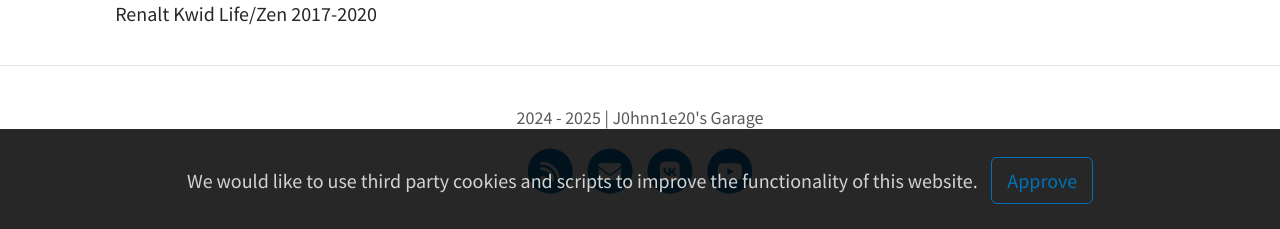
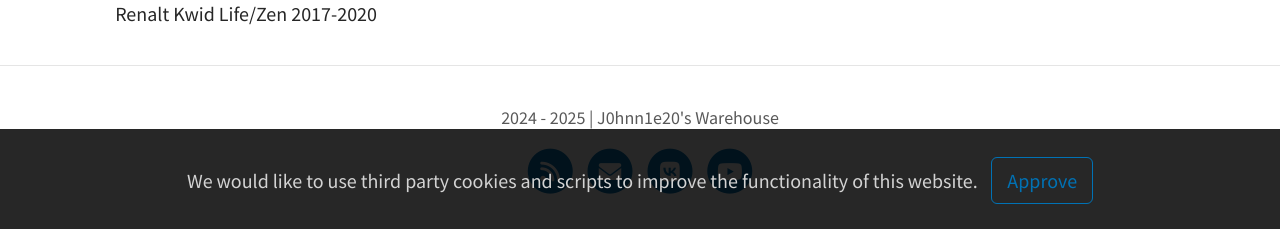
Before and after one commit to j0hnn1e20/j0hnn1e20.github.io, a Jekyll site: the page built from index.html, in a window 1280 px wide and 900 px high, scrolled down 3800 px. Shown: the part 668-897 px from the top of the window. Built offline with Jekyll 4.4.1, drawn with Linux system fonts in a browser that asks for light colours; a script that is not in the unit is left out; the list of posts is cut into pages by our own code.

Commit message:
Update _config.yml

```diff
--- a/_config.yml
+++ b/_config.yml
@@ -12,7 +12,7 @@
 header_text: Welcome to my Warehouse! # Change Blog header text
 header_feature_image: assets/img/header/johnnie.png
 header_feature_image_responsive: false
-footer_text: 2024 - 2025 | J0hnn1e20's Garage
+footer_text: 2024 - 2025 | J0hnn1e20's Warehouse
 
 # Blog
 excerpt: true                                           # Or "truncate" (first 250 characters), "false" to disable
```
